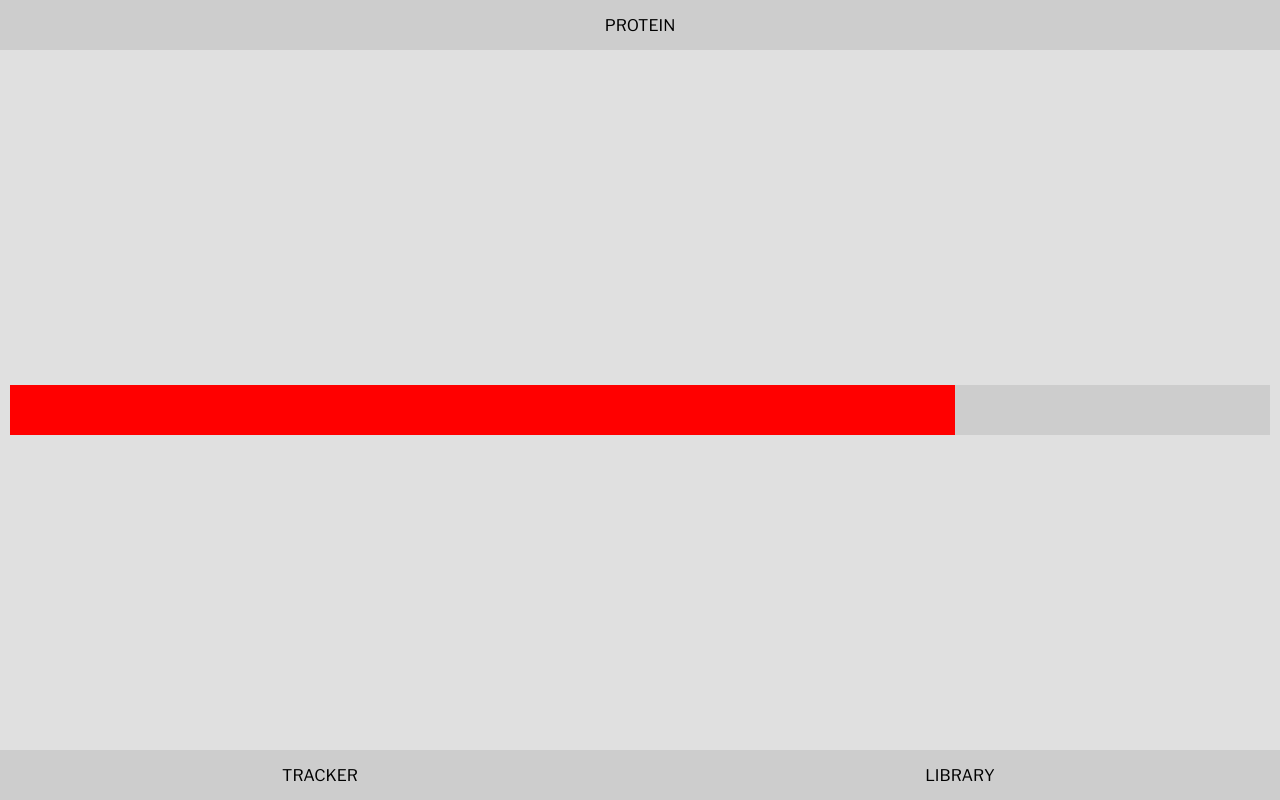
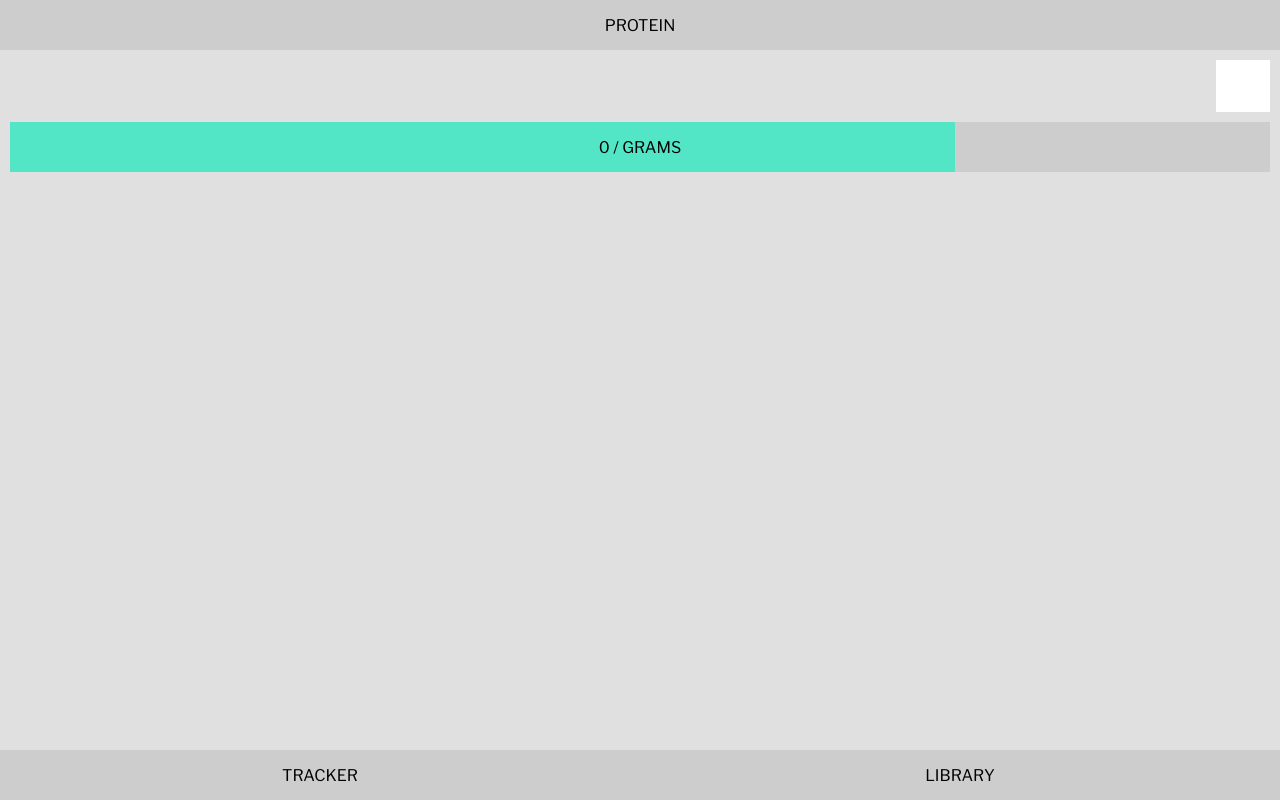
Before and after one commit to chillcs/protein-tracker-react-app, a React (Create React App) app: page / in a window 1280 px wide. Built offline with nearby package versions, Linux system fonts and the light colour scheme; the HTML template or start-up script is replaced by a standard one.

Commit message:
progress bar and set goal function

```diff
--- a/src/components/ProgressBar.js
+++ b/src/components/ProgressBar.js
@@ -1,10 +1,40 @@
 import React from 'react';
+import { useState, useEffect } from 'react';
 
 const ProgressBar = () => {
+  const [goal, setGoal] = useState('');
+
+  useEffect(() => {
+    const storedGoal = localStorage.getItem('storedGoal');
+    if (storedGoal) {
+      setGoal(storedGoal);
+    }
+  }, []);
+
+  const handleChange = (event) => {
+    const inputGoal = event.target.value;
+    setGoal(inputGoal);
+  };
+
+  useEffect(() => {
+    localStorage.setItem('storedGoal', goal);
+  }, [goal]);
+
   return (
-    <div className="progress-bar">
-      <div className="progress"></div>
-    </div>
+    <>
+      <div className="goal-input">
+        <input
+          type="number"
+          id="setGoal"
+          value={goal}
+          onChange={handleChange}
+        />
+      </div>
+      <div className="progress-bar">
+        <div className="progress"></div>
+        <p>0 / {goal} GRAMS</p>
+      </div>
+    </>
   );
 };
 
--- a/src/index.css
+++ b/src/index.css
@@ -8,7 +8,7 @@
   --tabsHeight: 50px;
   --colorPrimary: #cdcdcd;
   --colorSecondary: #e0e0e0;
-  --colorAccent: rgb(255, 0, 0);
+  --colorAccent: rgb(82, 230, 198);
 }
 
 body {
@@ -75,19 +75,43 @@ button {
 /* TRACKER --- */
 
 .tracker {
+  height: 100%;
   width: 100%;
   display: flex;
+  flex-direction: column;
 }
 
 /* PROGRESS BAR --- */
 
+.goal-input {
+  display: flex;
+  flex-direction: column;
+  align-items: flex-end;
+  margin-bottom: 10px;
+}
+
+.goal-input input {
+  height: 50px;
+  width: 50px;
+  text-align: center;
+  border: none;
+}
+
 .progress-bar {
+  position: relative;
   height: 50px;
   width: 100%;
   background-color: var(--colorPrimary);
 }
 
+.progress-bar p {
+  position: absolute;
+  width: 100%;
+  text-align: center;
+}
+
 .progress {
+  position: absolute;
   height: 50px;
   width: 75%;
   background-color: var(--colorAccent);
```
